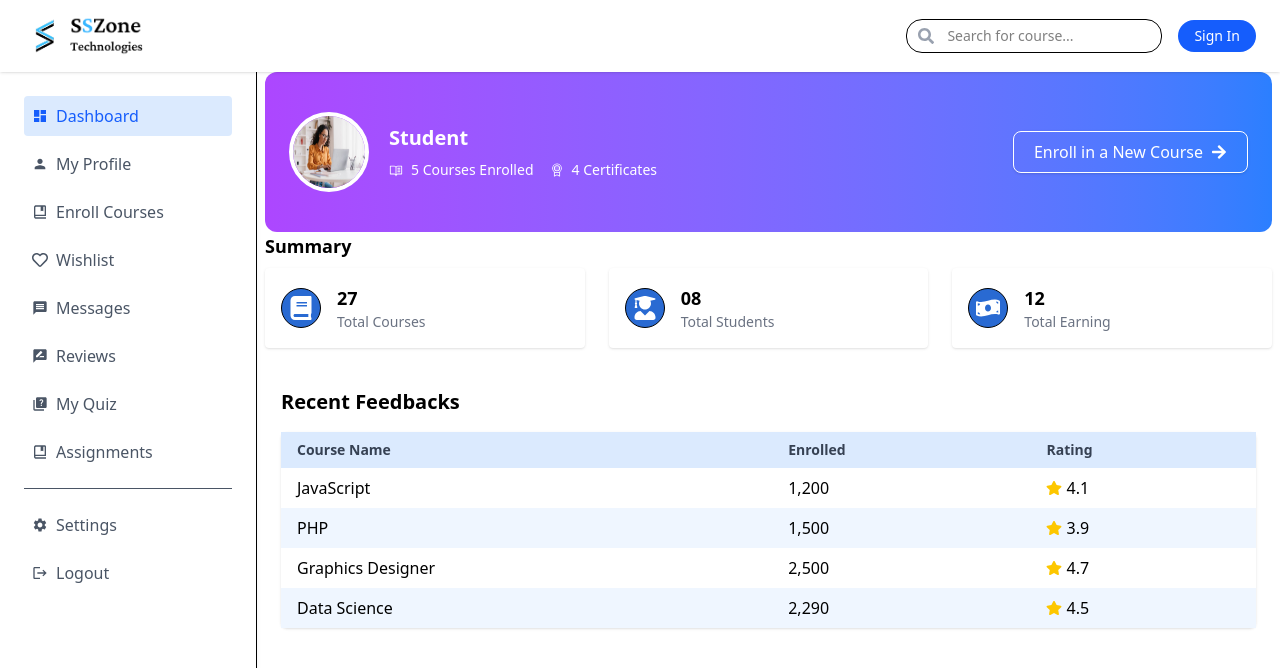
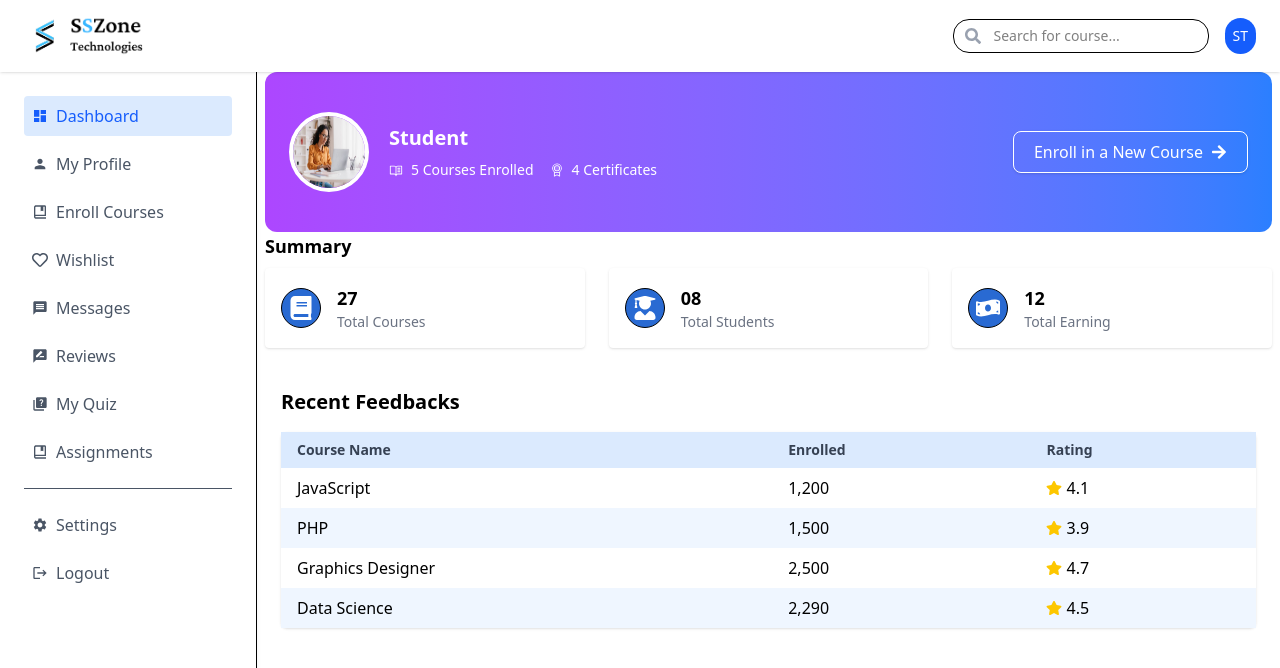
Before and after one commit to Atulsemwal77/SSZone, a React (Vite) app: page /dashboard in a window 1280 px wide. Shown: the top 668 px of the page. Built offline with nearby package versions, Linux system fonts and the light colour scheme.

Commit message:
23 jun 25/ 12:58

```diff
--- a/src/studentDashboard/stuNavbar.jsx
+++ b/src/studentDashboard/stuNavbar.jsx
@@ -4,7 +4,13 @@ import { FaSearch } from 'react-icons/fa';
 import {Link } from "react-router-dom"
 
 export default function StuNavbar() {
-
+  const [user , setUser] = useState({name : "Student"})
+   useEffect(() => {
+    const storedUser = localStorage.getItem("user");
+    if (storedUser) {
+      setUser(JSON.parse(storedUser));
+    }
+  }, []);
 
   return (
     <div className=" bg-white px-4 md:px-6 py-4 shadow flex justify-between items-center w-full sticky top-0 z-50  ">
@@ -25,8 +31,8 @@ export default function StuNavbar() {
           <FaSearch className="absolute left-3 top-1/2 transform -translate-y-1/2 text-gray-400" />
         </div>
 
-        <button className="bg-blue-600 text-white px-4 py-1.5 rounded-full hover:bg-blue-700 text-sm font-medium">
-          Sign In
+        <button className="bg-blue-600 text-white p-2 rounded-full hover:bg-blue-700 text-sm font-medium">
+         {user?.name.slice(0, 2).toUpperCase()}
         </button>
       </div>
     </div>
--- a/src/studentDashboard/stuTopBar.jsx
+++ b/src/studentDashboard/stuTopBar.jsx
@@ -24,7 +24,9 @@ const StuTopBar = () => {
         />
         <div>
           <h2 className="text-xl font-semibold pb-2">
-            {user?.name || "Student"}
+            {/* {user?.name || "Student"} */}
+            {user?.name && user.name.charAt(0).toUpperCase() + user.name.slice(1).toLowerCase()}
+
           </h2>
 
           <div className="flex flex-wrap gap-4 text-sm">
```
Also changed, not shown: src/componant/Navbar.jsx (+2 -6 lines).
